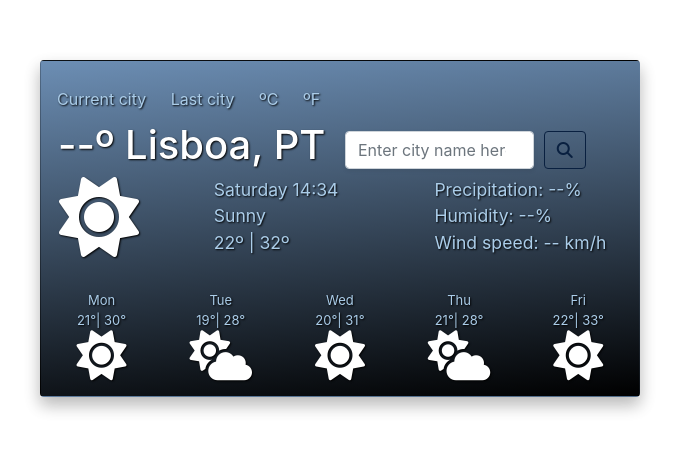
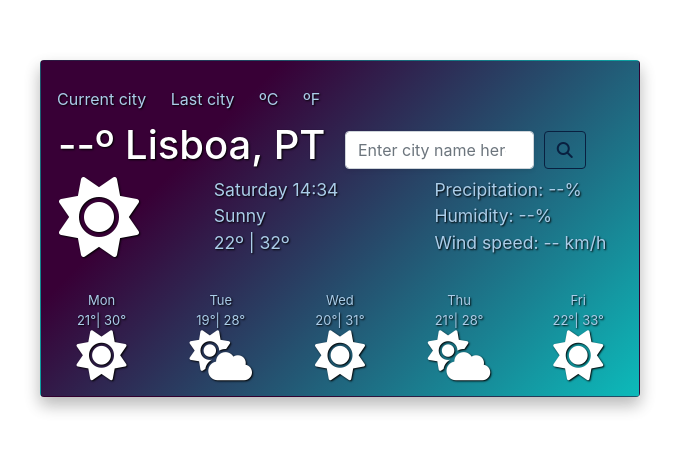
Before and after one commit to Kattlean/Weather-App, a plain HTML site: page index.html in a window 1280 px wide. Shown: the top 454 px of the page, without its empty margins (300-979 px from the left). Drawn offline with nearby package versions, Linux system fonts and the light colour scheme.

Commit message:
New color?
Testing a gradient website color :/

```diff
--- a/src/styles.css
+++ b/src/styles.css
@@ -30,12 +30,8 @@ p {
 
 .card {
   margin: auto;
-  background: linear-gradient(
-    355deg,
-    rgba(2, 0, 36, 1) 0%,
-    rgba(0, 0, 0, 1) 0%,
-    rgba(108, 142, 180, 1) 100%
-  );
+  background-color: #0cbaba;
+  background-image: linear-gradient(315deg, #0cbaba 0%, #380036 74%);
 }
 
 .selected-city {
```
